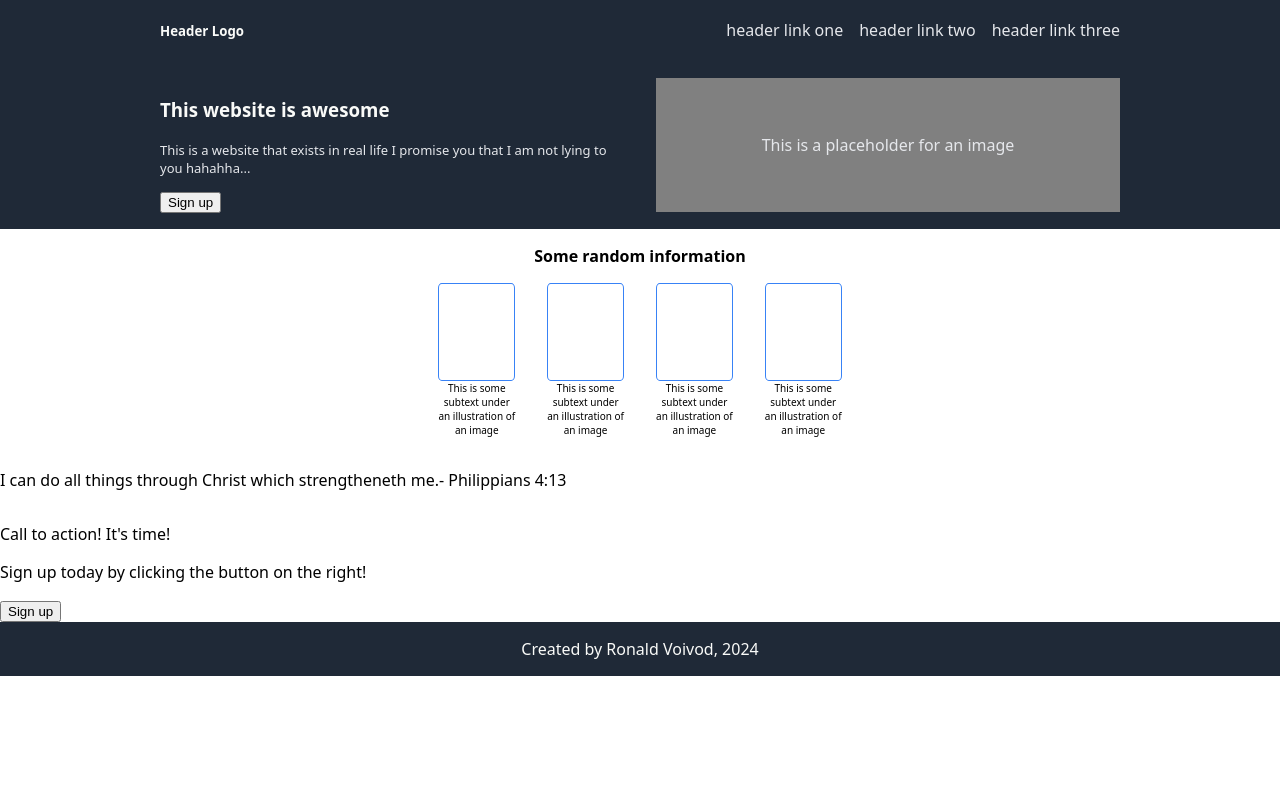
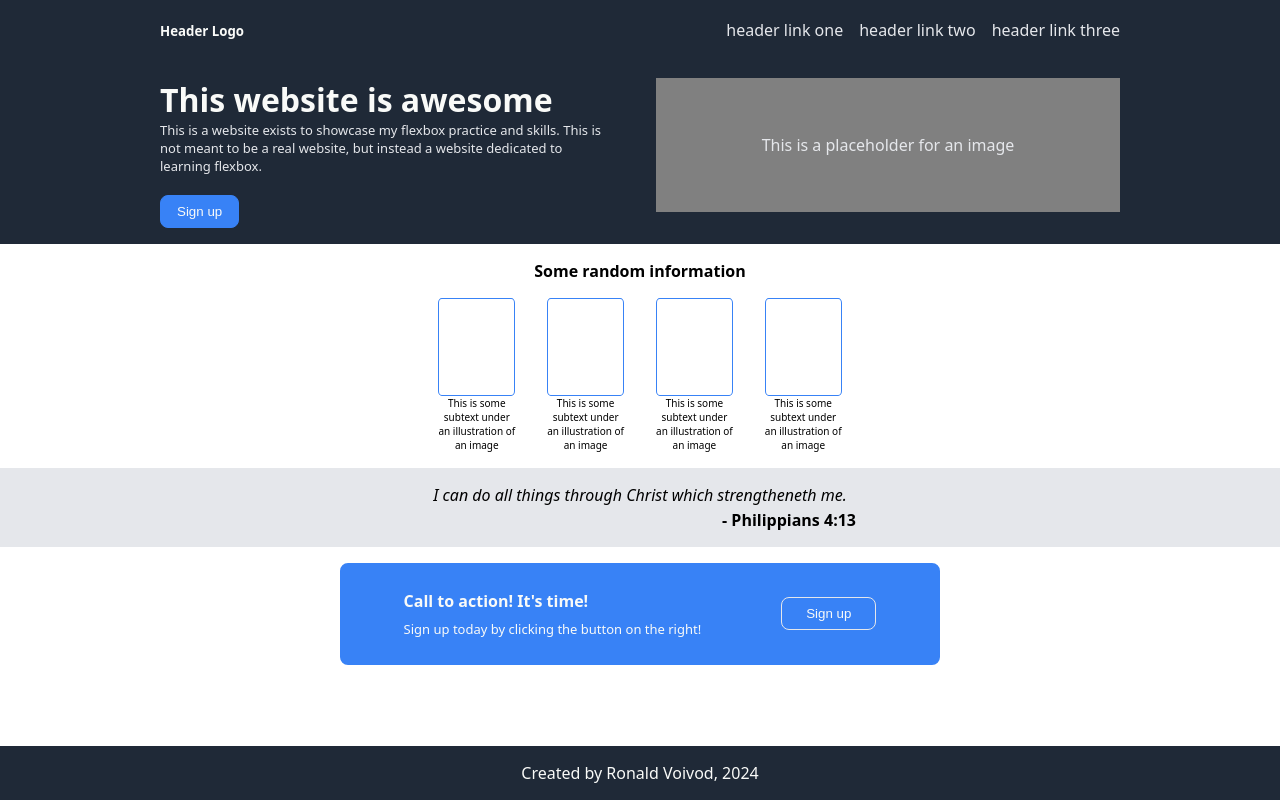
Before and after one commit to ls-ron/flexbox_practice, a plain HTML site: page index.html in a window 1280 px wide. Drawn offline with Linux system fonts and the light colour scheme.

Commit message:
finished flexbox_prac html/css

```diff
--- a/index.html
+++ b/index.html
@@ -13,27 +13,30 @@
         </div>
         <div class="right-header">
             <div class="right-side-header">
-                <p>header link one</p>
+                <a href="#">header link one</a>
             </div>
             <div class="right-side-header">
-                <p>header link two</p>
+                <a href="#">header link two</a>
             </div>
             <div class="right-side-header">
-                <p>header link three</p>
+                <a href="#">header link three</a>
             </div>
         </div>
     </div>
 
     <div class="bottom-header">
         <div class="container">
+            <div class="text">
                 <div class="text-top">
-                <h3>This website is awesome</h3>
+                    This website is awesome
                 </div>
                 <div class="text-middle">
-                <p>This is a website that exists in real
-                    life I promise you that I am not
-                    lying to you hahahha...
-                </p>
+                    This is a website exists to showcase
+                    my flexbox practice and skills.
+                    This is not meant to be a real website,
+                    but instead a website dedicated to
+                    learning flexbox.
+                </div>
             </div>
             <div class="button-bottom">
                 <button>Sign up</button>
@@ -70,23 +73,23 @@
 
     <div class="quote-container">
         <div class="quote">
-            <p>
                 I can do all things through
                 Christ which strengtheneth me.
-            </p>
         </div>
         <div class="author">
-            <p>- Philippians 4:13</p>
+            - Philippians 4:13
         </div>
     </div>
 
     <div class="call-to-action-container">
         <div class="meta-blue-container">
+            <div class="text-container">
                 <div class="text-1">
-                <p>Call to action! It's time!</p>
+                    Call to action! It's time!
                 </div>
                 <div class="text-2">
-                <p>Sign up today by clicking the button on the right!</p>
+                    Sign up today by clicking the button on the right!
+                </div>
             </div>
             <div class="cta-button">
                 <button>Sign up</button>
--- a/styles.css
+++ b/styles.css
@@ -4,6 +4,7 @@ body {
     padding: 0;
     margin: 0;
     font-family: system-ui, -apple-system, BlinkMacSystemFont, 'Segoe UI', Roboto, Oxygen, Ubuntu, Cantarell, 'Open Sans', 'Helvetica Neue', sans-serif;
+    min-height: 100vh;
 }
 
 .header {
@@ -20,6 +21,10 @@ body {
 .right-header {
     display: flex;
     gap: 1rem;
+}
+
+.right-header a {
+    text-decoration: none;
     color: #E5E7EB;
 }
 
@@ -37,11 +42,27 @@ body {
 
 .container {
     max-width: 35vw;
+    display: flex;
+    flex-direction: column;
+    gap: 1.2rem;
 }
 
-.container p {
+.text-top {
+    font-size:xx-large;
+    font-weight: 600;
+}
+
+.text-middle {
     font-size: small;
     color: #E5E7EB;
+}
+
+.button-bottom button {
+    color: #F9FAF8;
+    border: 0.1rem solid #3882F6;
+    border-radius: 0.5rem;
+    background-color: #3882F6;
+    padding: 0.5rem 1rem;
 }
 
 .img-right {
@@ -86,18 +107,65 @@ body {
 }
 
 .quote-container {
+    padding-top: 1rem;
+    padding-bottom: 1rem;
+    flex-direction: column;
     display: flex;
+    align-items: center;
+    gap: 0.2rem;
+    background-color: #E5E7EB;
 }
 
+.quote {
+    font-style: italic;
+}
 
-
+.author {
+    width: 27rem;
+    text-align: right;
+    font-weight:600;
+}
 
 .call-to-action-container {
+    padding-top: 1rem;
+    padding-bottom: 1rem;
     display: flex;
+    justify-content: center;
+    align-items: center;
 }
 
+.meta-blue-container {
+    background-color: #3882F6;
+    padding: 0.7rem 3rem;
+    display: flex;
+    gap: 5rem;
+    align-items: center;
+    border: 1rem solid #3882F6;
+    border-radius: 0.5rem;
+}
 
+.text-container {
+    color: #F9FAF8;
+    display: flex;
+    flex-direction: column;
+    gap: 0.5rem;
+}
 
+.text-1 {
+    font-weight: 600;
+}
+
+.text-2 {
+    font-size: small;
+}
+
+.cta-button button {
+    border: 0.1rem solid #E5E7EB;
+    border-radius: 0.5rem;
+    padding: 0.5rem 1.5rem;
+    background-color: #3882F6;
+    color: #F9FAF8;
+}
 
 .footer {
     display: flex;
```
Lines whose indentation alone changed are shown as unchanged.
